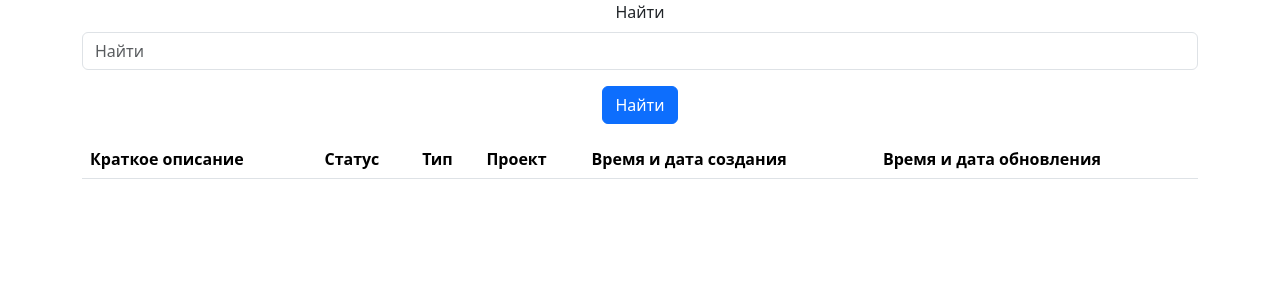
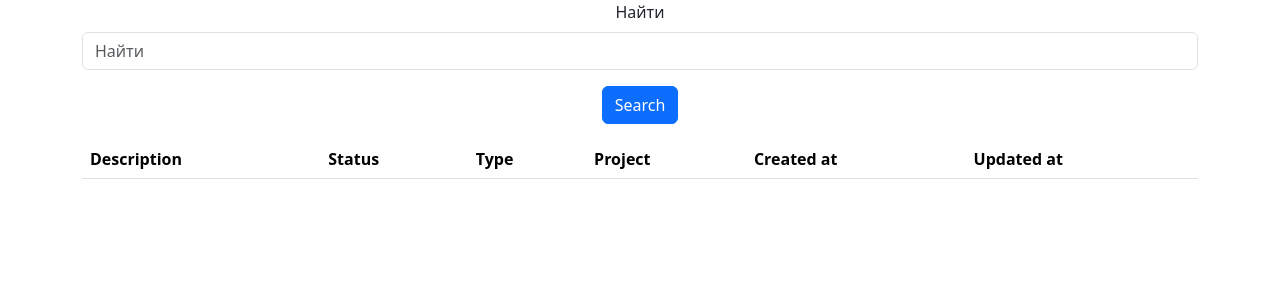
Before and after one commit to almas-rak/home_work_70_almas_rakyshbayev, a Django app: page / in a window 1280 px wide. Shown: the part 56-356 px from the top of the page. Run offline with Django 4.2, Linux system fonts and the light colour scheme; data that the repository does not hold is empty; parts of the project's set-up code (start-up, migrations or seed data) failed here and were passed over; some libraries are stand-ins or nearby versions.

Commit message:
исправлены ошибки

```diff
--- a/issue_tracker/templates/base.html
+++ b/issue_tracker/templates/base.html
@@ -15,7 +15,7 @@
 <body>
 <nav class="navbar sticky-top navbar-expand-lg navbar-light bg-light">
     <div class="container-fluid">
-        <a class="navbar-brand" href="#">Issue Tracker</a>
+        <a class="navbar-brand" href="{% url 'index' %}">Issue Tracker</a>
         <button class="navbar-toggler" type="button" data-toggle="collapse" data-target="#navbarSupportedContent"
                 aria-controls="navbarSupportedContent" aria-expanded="false" aria-label="Toggle navigation">
             <span class="navbar-toggler-icon"></span>
--- a/issue_tracker/templates/index.html
+++ b/issue_tracker/templates/index.html
@@ -15,22 +15,22 @@
     <thead>
     <tr>
         <th scope="col" class="sortable column-summary">
-            <div class="text">Краткое описание</div>
+            <div class="text">Description</div>
         </th>
         <th scope="col">
-            <div class="text">Статус</div>
+            <div class="text">Status</div>
         </th>
         <th scope="col">
-            <div class="text">Тип</div>
+            <div class="text">Type</div>
         </th>
         <th scope="col">
-            <div class="text">Проект</div>
+            <div class="text">Project</div>
         </th>
         <th scope="col">
-            <div class="text">Время и дата создания</div>
+            <div class="text">Created at</div>
         </th>
         <th scope="col">
-            <div class="text">Время и дата обновления</div>
+            <div class="text">Updated at</div>
         </th>
     </tr>
     </thead>
--- a/issue_tracker/templates/partial/confirm_delete.html
+++ b/issue_tracker/templates/partial/confirm_delete.html
@@ -1,5 +1,5 @@
 
-<h1>Вы точно хотите удалить задачу?</h1>
+<h1>Are you sure you want to delete the task?</h1>
 <form action="{% url 'task_delete' task.pk %}" method="POST">
     {% csrf_token %}
     <button type="submit" class="btn btn-danger">DELETE</button>
--- a/issue_tracker/templates/partial/search.html
+++ b/issue_tracker/templates/partial/search.html
@@ -2,5 +2,5 @@
 
 <form action="" method="get" class="text-center">
   {% bootstrap_form form %}
-  {% bootstrap_button button_type="submit" content="Найти" %}
+  {% bootstrap_button button_type="submit" content="Search" %}
 </form>
--- a/issue_tracker/templates/project_templates/confirm_delete.html
+++ b/issue_tracker/templates/project_templates/confirm_delete.html
@@ -2,7 +2,7 @@
 {% block title %}Project confirm delete{% endblock title %}
 
 {% block content %}
-    <h1>Вы точно хотите удалить проект?</h1>
+    <h1>Are you sure you want to delete the project?</h1>
 <div class="container"></div>
     <div class="card detail-card-custum mb-3 col-10">
         <div class="row g-0">
@@ -12,8 +12,8 @@
 
                     </div>
 
-                    <p class="card-text"><small class="text-muted">Дата создания: {{project.created_at}}</small></p>
-                    <p class="card-text"><small class="text-muted">Дата обновления: {{project.completed_at}}</small></p>
+                    <p class="card-text"><small class="text-muted">Created at: {{project.created_at}}</small></p>
+                    <p class="card-text"><small class="text-muted">Updated at: {{project.completed_at}}</small></p>
                     <form action="{% url 'project_delete' project.pk %}" method="POST">
                         {% csrf_token %}
                     <button type="submit" class="btn btn-danger">DELETE</button>
--- a/issue_tracker/templates/project_templates/project_create.html
+++ b/issue_tracker/templates/project_templates/project_create.html
@@ -6,7 +6,7 @@ Task Create
 
 {% block content %}
 
-<h1>New Task</h1>
+<h1>New Project</h1>
 <div class="form">
     <form action="{% url 'create_project' %}" method="post">
     {% include 'partial/form_task.html' %}
--- a/issue_tracker/templates/project_templates/project_detail.html
+++ b/issue_tracker/templates/project_templates/project_detail.html
@@ -16,8 +16,8 @@
                     {% if not delete %}
                         <p class="card-text">Description: <br> {{ project.description }}</p>
                     {%endif%}
-                    <p class="card-text"><small class="text-muted">Дата создания: {{project.created_at}}</small></p>
-                    <p class="card-text"><small class="text-muted">Дата обновления: {{project.completed_at}}</small></p>
+                    <p class="card-text"><small class="text-muted">Created at: {{project.created_at}}</small></p>
+                    <p class="card-text"><small class="text-muted">Updated at: {{project.completed_at}}</small></p>
                     {% if delete %}
                     {% include 'partial/confirm_delete.html' %}
                     {%endif%}
--- a/issue_tracker/templates/project_templates/project_update.html
+++ b/issue_tracker/templates/project_templates/project_update.html
@@ -6,7 +6,7 @@ Project Update
 
 {% block content %}
 
-<h1>Update Task</h1>
+<h1>Update Project</h1>
 <div class="form">
     <form action="{% url 'project_update' project.pk %}" method="POST">
     {% include 'partial/form_task.html' %}
--- a/issue_tracker/templates/task_detail.html
+++ b/issue_tracker/templates/task_detail.html
@@ -19,8 +19,8 @@
                     {% if not delete %}
                         <p class="card-text">Description: <br> {{ task.description }}</p>
                     {%endif%}
-                    <p class="card-text"><small class="text-muted">Дата создания: {{task.created_at}}</small></p>
-                    <p class="card-text"><small class="text-muted">Дата обновления: {{task.updated_at}}</small></p>
+                    <p class="card-text"><small class="text-muted">Created at: {{task.created_at}}</small></p>
+                    <p class="card-text"><small class="text-muted">Updated at: {{task.updated_at}}</small></p>
                     {% if delete %}
                     {% include 'partial/confirm_delete.html' %}
                     {%endif%}
```
Also changed, not shown: issue_tracker/templates/partial/pagination.html (+7 -7 lines), issue_tracker/templates/project_templates/index_projects.html (+4 -4 lines).
